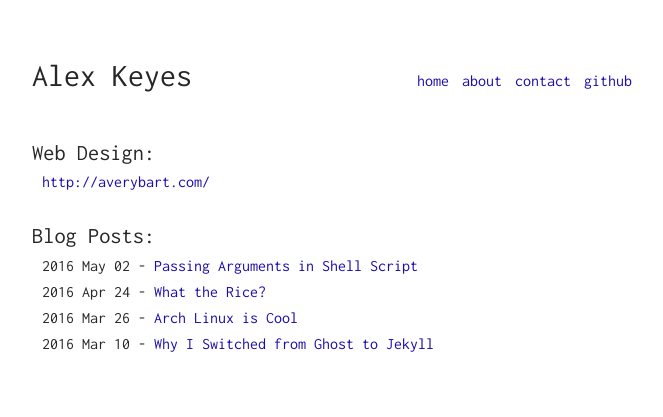
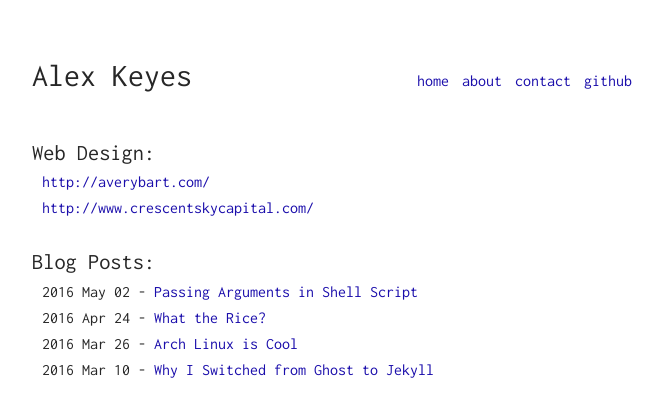
Before and after one commit to Alex-Keyes/alex-keyes.github.io, a Jekyll site: the page built from index.html, in a window 1280 px wide. Shown: the top 417 px of the page, without its empty margins (308-971 px from the left). Built offline with Jekyll 4.4.1, drawn with Linux system fonts in a browser that asks for light colours; some of the changed lines change nothing that is shown.

Commit message:
add CSC as website

```diff
--- a/_data/websites.yml
+++ b/_data/websites.yml
@@ -1,2 +1,5 @@
 - name: Avery Bart Photography
   url: http://averybart.com/
+
+- name: Crescent Sky Capital
+  url: http://www.crescentskycapital.com/
```
